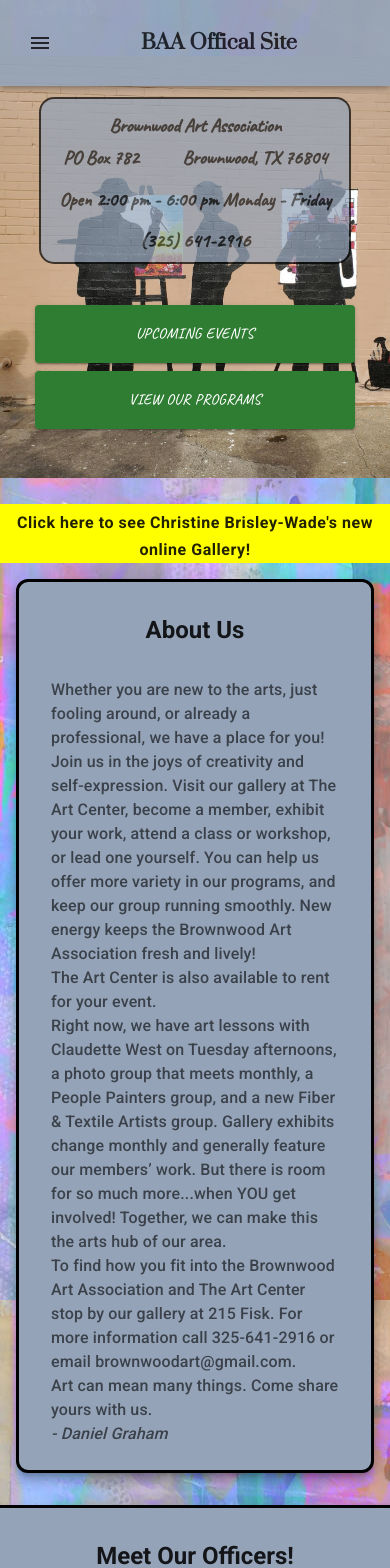
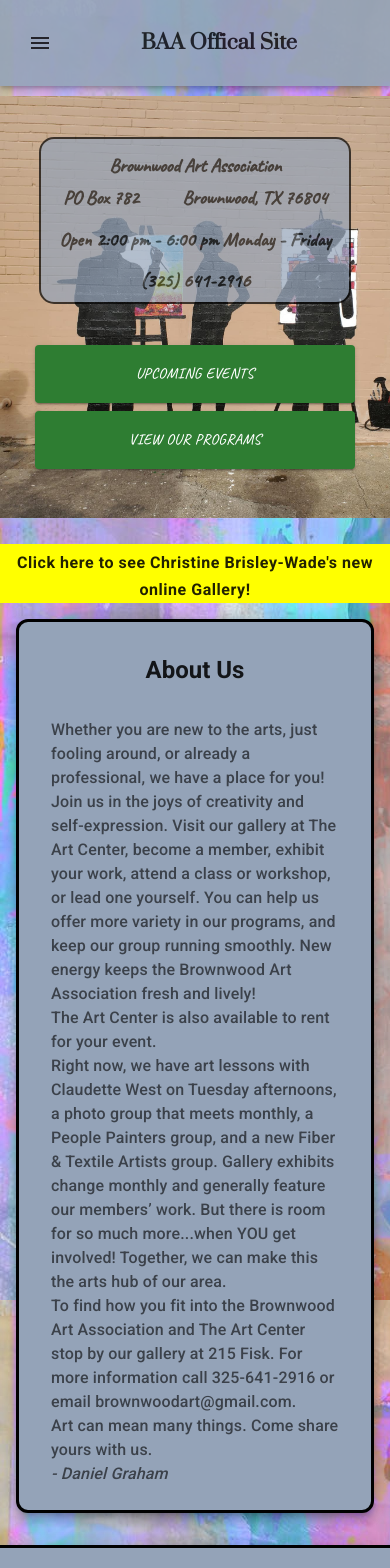
Before and after one commit to Jonathan-Day-Dev/bwd-art, a React (Create React App) app: page /about in a window 390 px wide. Shown: the top 1568 px of the page. Built offline with nearby package versions, Linux system fonts and the light colour scheme.

Commit message:
fix responsive banner for cell

```diff
--- a/src/components/Layout/Header/Banner.js
+++ b/src/components/Layout/Header/Banner.js
@@ -18,6 +18,7 @@ const Banner = () => {
           flexDirection: "column",
           justifyContent: "space-evenly",
           alignItems: "center",
+          mt: {xs: "2.5rem", md: "1rem"}
         }}
       >
         <Typography
--- a/src/components/UI/CustomCard.js
+++ b/src/components/UI/CustomCard.js
@@ -10,7 +10,7 @@ const CustomCard = (props) => {
   return (
     <Card
       sx={{
-        minWidth: 300,
+        minWidth: 200,
         maxWidth: props.maxWth,
         backgroundColor: "#94a3b8",
         marginTop: "1rem",
```
